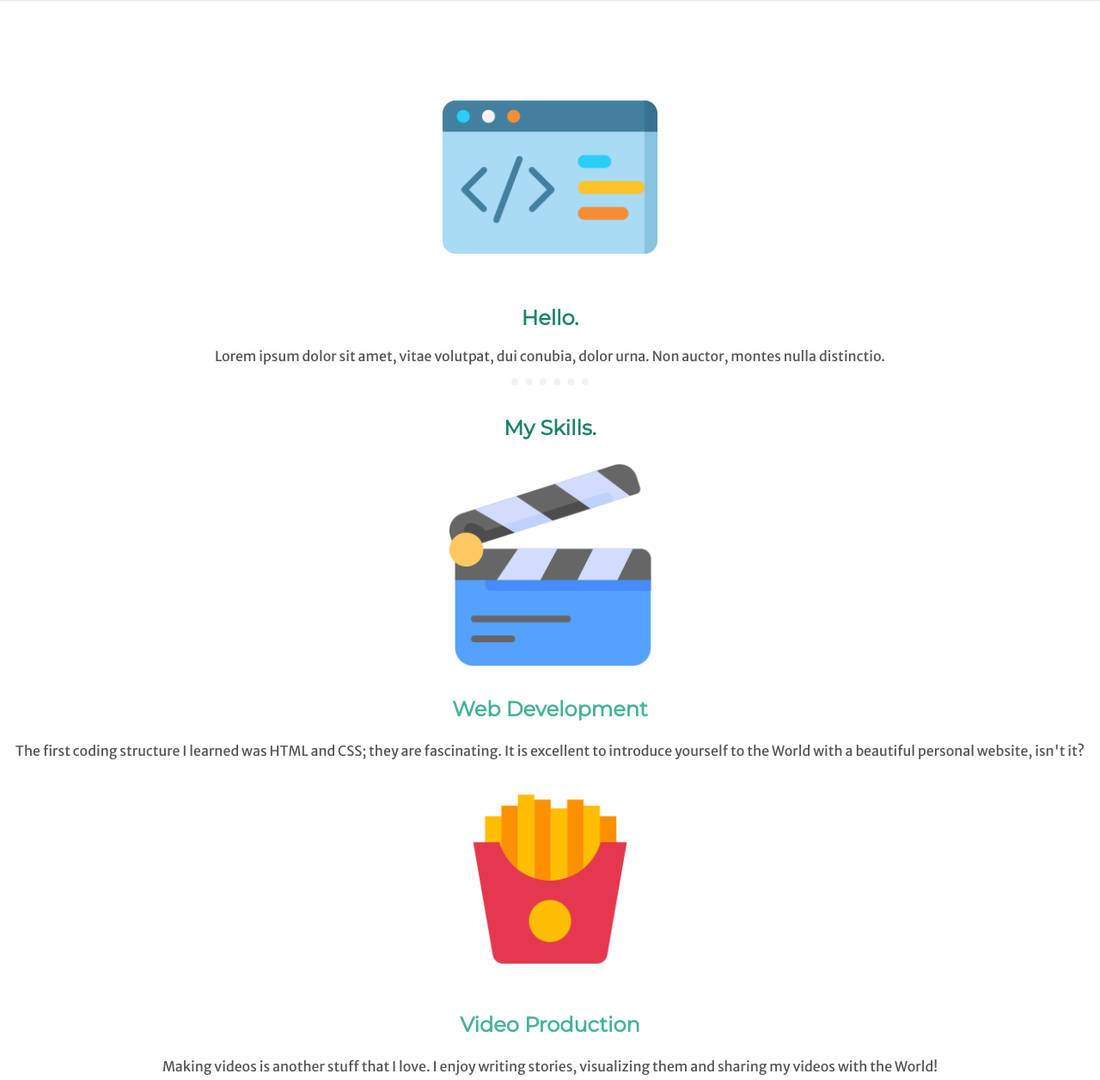
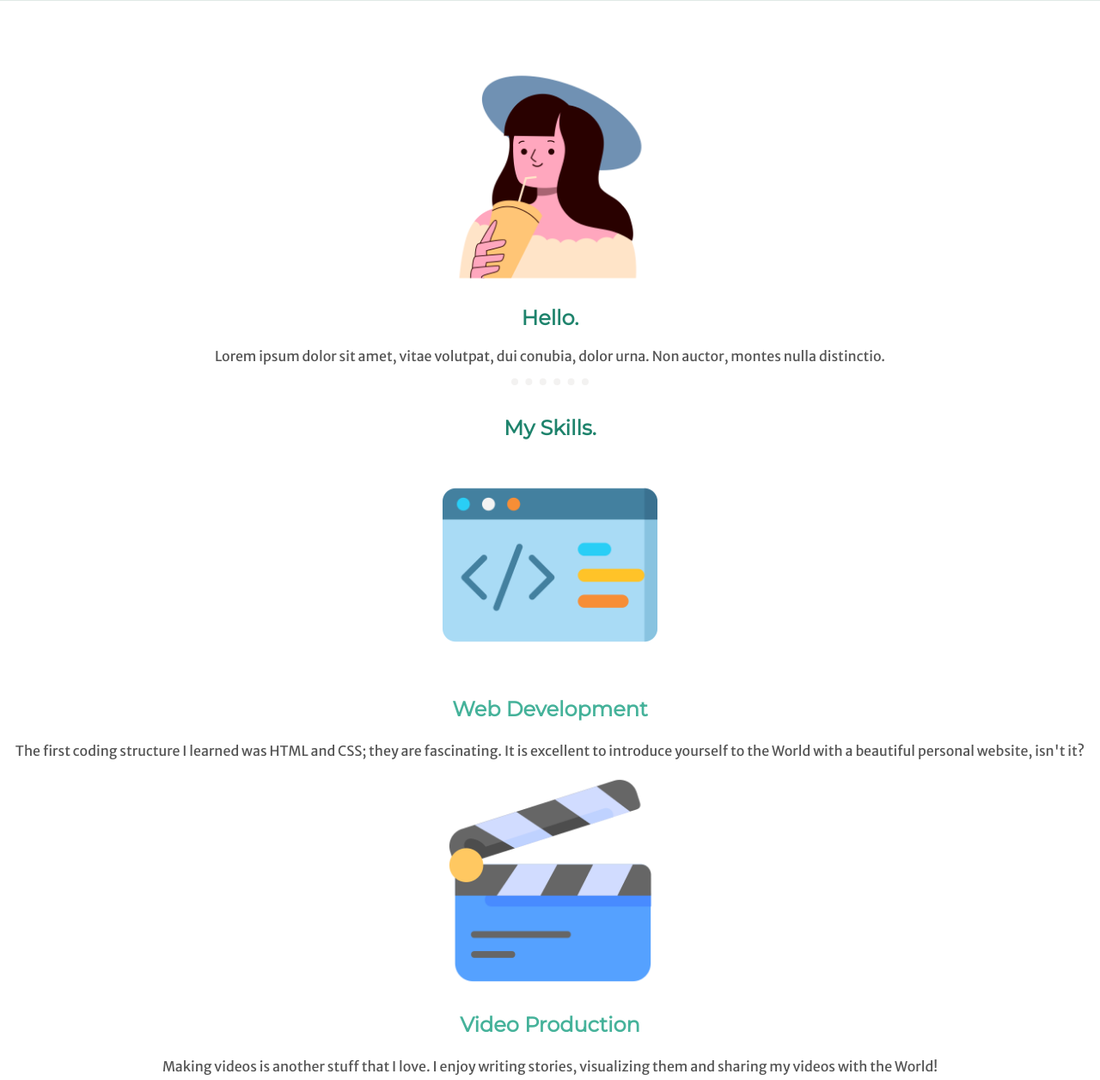
Before and after one commit to Gabiincode/personal-website, a plain HTML site: page index.html in a window 1280 px wide. Shown: the part 924-2180 px from the top of the page at 86% size. Drawn offline with Linux system fonts and the light colour scheme.

Commit message:
Update index.html

```diff
--- a/index.html
+++ b/index.html
@@ -29,7 +29,7 @@
 
     <div class="middle-container">
         <div class="profile">
-          <img src="./Images/code.png" alt="" width="250px">
+          <img src="./Images/woman.png" alt="" width="250px">
           <h2>Hello.</h2>
           <p>Lorem ipsum dolor sit amet, vitae volutpat, dui conubia, dolor urna. Non auctor, montes nulla distinctio.</p>
         </div>
@@ -37,12 +37,12 @@
         <div class="skills">
           <h2>My Skills.</h2>
           <div class="skill-row">
-            <img class="" src="./Images/film-slate.png" alt="" width="250px">
+            <img class="" src="./Images/code.png" alt="" width="250px">
             <h3>Web Development</h3>
             <p>The first coding structure I learned was HTML and CSS; they are fascinating. It is excellent to introduce yourself to the World with a beautiful personal website, isn't it? </p>
           </div>
           <div class="skill-row">
-            <img class="" src="./Images/french-fries.png" alt="" width="250px">
+            <img class="" src="./Images/film-slate.png" alt="" width="250px">
             <h3>Video Production</h3>
             <p>Making videos is another stuff that I love. I enjoy writing stories, visualizing them and sharing my videos with the World!</p>
           </div>
```
